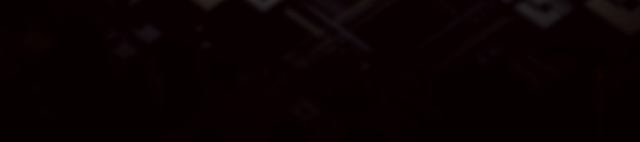
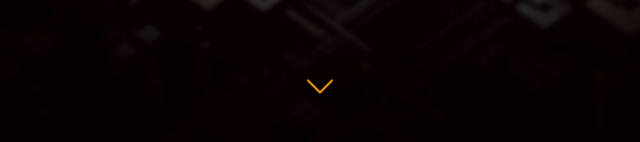
Before and after one commit to mishatofc/koncept-tech-astro, an Astro site: page / in a window 1280 px wide. Shown: the part 658-800 px from the top of the page, 336-976 px from the left. Built offline with nearby package versions, Linux system fonts and the light colour scheme; Astro itself is replaced by a stand-in of ours.

Commit message:
Add: Bottom chevron in Homepage herosection

```diff
--- a/src/pages/Homepage/HeroSection.astro
+++ b/src/pages/Homepage/HeroSection.astro
@@ -2,7 +2,7 @@
 import ButtonWhite from "../../components/ButtonWhite.astro";
 ---
 
-<section id='heroSection' class='min-h-screen flex'>
+<section id='heroSection' class='min-h-screen flex relative'>
   <div
     class='flex firstHorizontalWrapper flex-col gap-8 lg:flex-row pt-20 min-h-screen'
   >
@@ -39,6 +39,10 @@
       </div>
     </div>
   </div>
+  <div class="absolute hidden md:flex bottom-8 mt-10 ml-[50%] justify-center animate-bounce text-white">
+    <svg class="fill-amber-500" xmlns="http://www.w3.org/2000/svg" width="32" height="32" viewBox="0 0 16 16"><path fill-rule="evenodd" d="M1.646 4.646a.5.5 0 0 1 .708 0L8 10.293l5.646-5.647a.5.5 0 0 1 .708.708l-6 6a.5.5 0 0 1-.708 0l-6-6a.5.5 0 0 1 0-.708z"/></svg>
+  </div>
+
 </section>
 <style>
   #heroSection {
```
